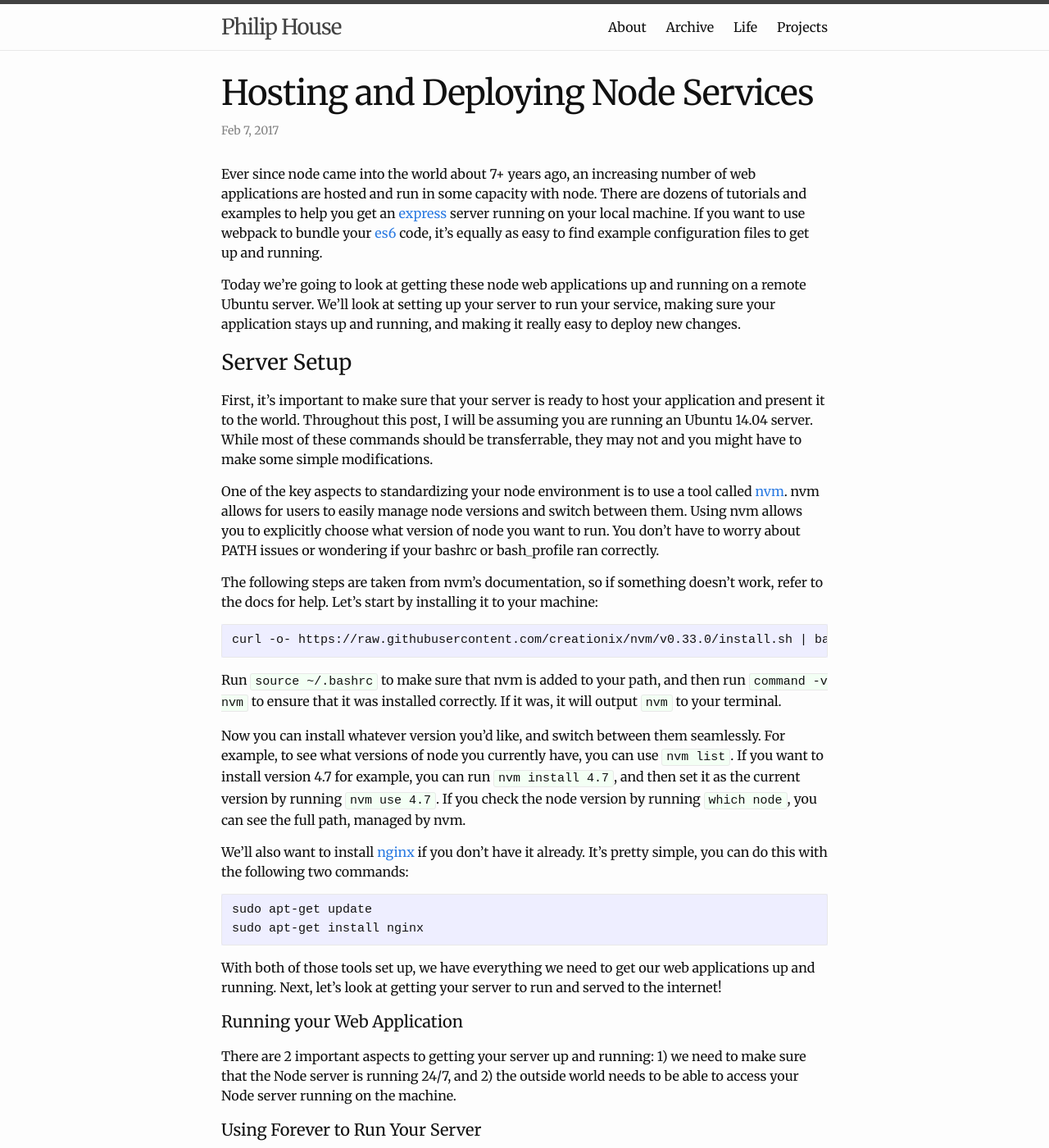
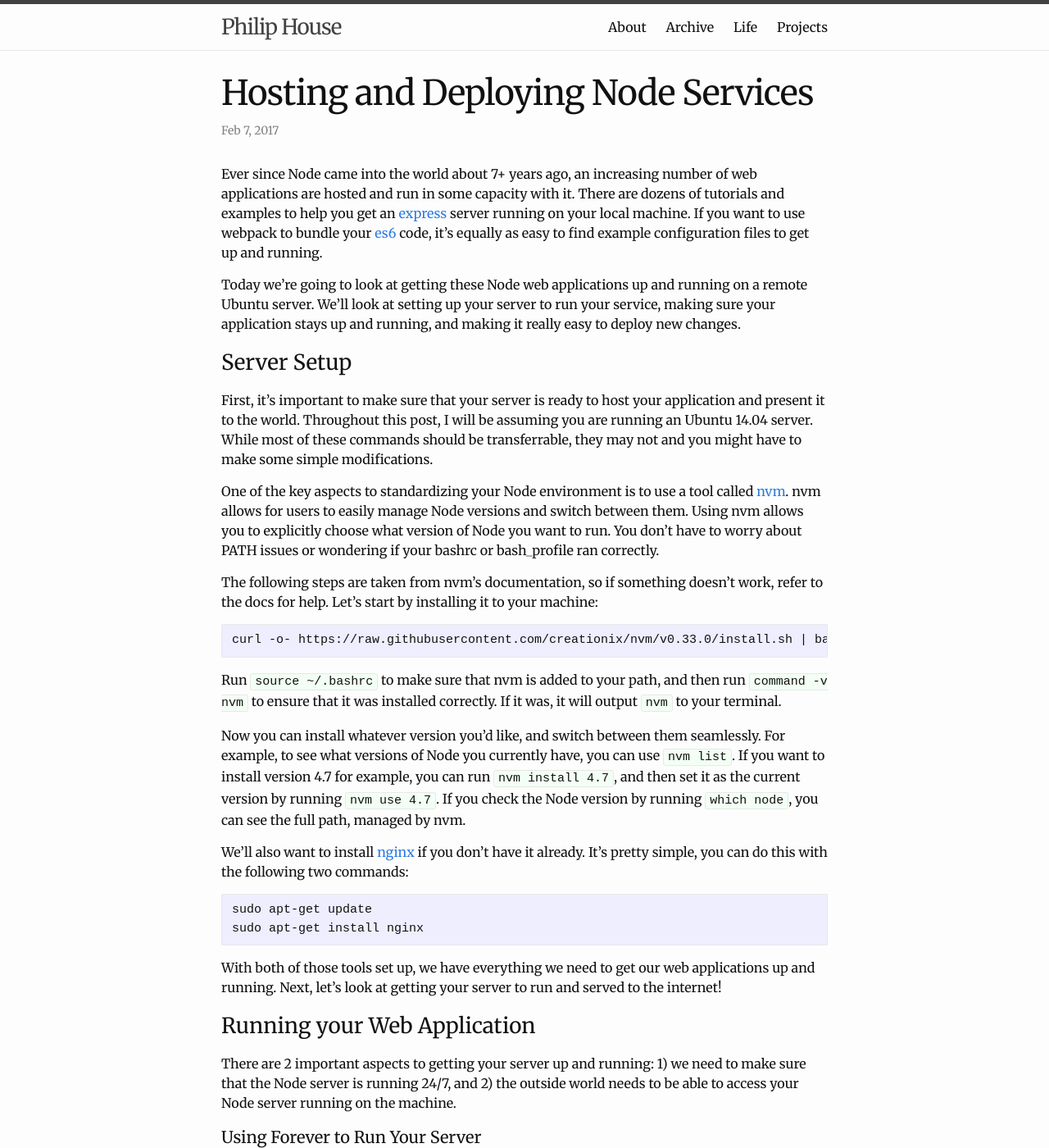
Before and after one commit to phouse512/blog, a Jekyll site: the page built from _posts/2017-02-14-hosting-and-deploying-node.markdown, in a window 1280 px wide and 1400 px high. Shown: the whole window at 82% size. Built offline with Jekyll 4.4.1, drawn with Linux system fonts in a browser that asks for light colours; a script that is not in the unit is left out; comment, search, counter and statistics services are not loaded; some of the changed text lies outside the part shown.

Commit message:
some fixes

```diff
--- a/_posts/2017-02-14-hosting-and-deploying-node.markdown
+++ b/_posts/2017-02-14-hosting-and-deploying-node.markdown
@@ -6,14 +6,14 @@ categories: node
 comments: true
 ---
 
-Ever since node came into the world about 7+ years ago, an increasing number
-of web applications are hosted and run in some capacity with node. There are
+Ever since Node came into the world about 7+ years ago, an increasing number
+of web applications are hosted and run in some capacity with it. There are
 dozens of tutorials and examples to help you get an [express][express] server
 running on your local machine. If you want to use webpack to bundle your
 [es6][es6] code, it's equally as easy to find example configuration files to
 get up and running.
 
-Today we're going to look at getting these node web applications up and running
+Today we're going to look at getting these Node web applications up and running
 on a remote Ubuntu server. We'll look at setting up your server to run your
 service, making sure your application stays up and running, and making it
 really easy to deploy new changes.
@@ -27,10 +27,10 @@ assuming you are running an Ubuntu 14.04 server. While most of these commands
 should be transferrable, they may not and you might have to make some simple
 modifications.
 
-One of the key aspects to standardizing your node environment is to use a tool
-called [nvm][nvm]. nvm allows for users to easily manage node versions and
+One of the key aspects to standardizing your Node environment is to use a tool
+called [nvm][nvm]. nvm allows for users to easily manage Node versions and
 switch between them. Using nvm allows you to explicitly choose what version of
-node you want to run. You don't have to worry about PATH issues or wondering if
+Node you want to run. You don't have to worry about PATH issues or wondering if
 your bashrc or bash_profile ran correctly.
 
 The following steps are taken from nvm's documentation, so if something doesn't
@@ -45,10 +45,10 @@ run `command -v nvm` to ensure that it was installed correctly. If it was, it
 will output `nvm` to your terminal.
 
 Now you can install whatever version you'd like, and switch between them
-seamlessly. For example, to see what versions of node you currently have, you
+seamlessly. For example, to see what versions of Node you currently have, you
 can use `nvm list`. If you want to install version 4.7 for example, you can run
 `nvm install 4.7`, and then set it as the current version by running `nvm use
-4.7`. If you check the node version by running `which node`, you can see the
+4.7`. If you check the Node version by running `which node`, you can see the
 full path, managed by nvm.
 
 We'll also want to install [nginx][nginx] if you don't have it already. It's
@@ -64,7 +64,7 @@ applications up and running. Next, let's look at getting your server to run and
 served to the internet!
 
 
-#### Running your Web Application
+### Running your Web Application
 
 There are 2 important aspects to getting your server up and running: 1) we need
 to make sure that the Node server is running 24/7, and 2) the outside world
@@ -101,7 +101,7 @@ something like this:
 ![forever output]({{ site.url }}/assets/forever_output.png)
 
 Now your server will be running forever, or until it hits an exception that it
-cannot recover from. You can use forever to run multiple node applications at
+cannot recover from. You can use forever to run multiple Node applications at
 once - to see what's currently running, use `forever list`. Forever comes with
 intuitive commands like `stop` and `restart` which perform as expected.
 
@@ -116,7 +116,7 @@ about forever configuration, so I'll leave the rest up to you and the
 
 Now your server is running locally on whatever port you setup, but it isn't
 accessible on the default port 80 used for web requests. What we'll do is use
-nginx to route incoming requests on port 80 to your node app.
+nginx to route incoming requests on port 80 to your Node app.
 
 This post will also not go into some of the intricacies of running and using
 nginx, but we'll go through a basic configuration. We'll also assume that you
```
Also changed, not shown: other parts of _posts/2017-02-14-hosting-and-deploying-node.markdown (+8 -9 lines).
